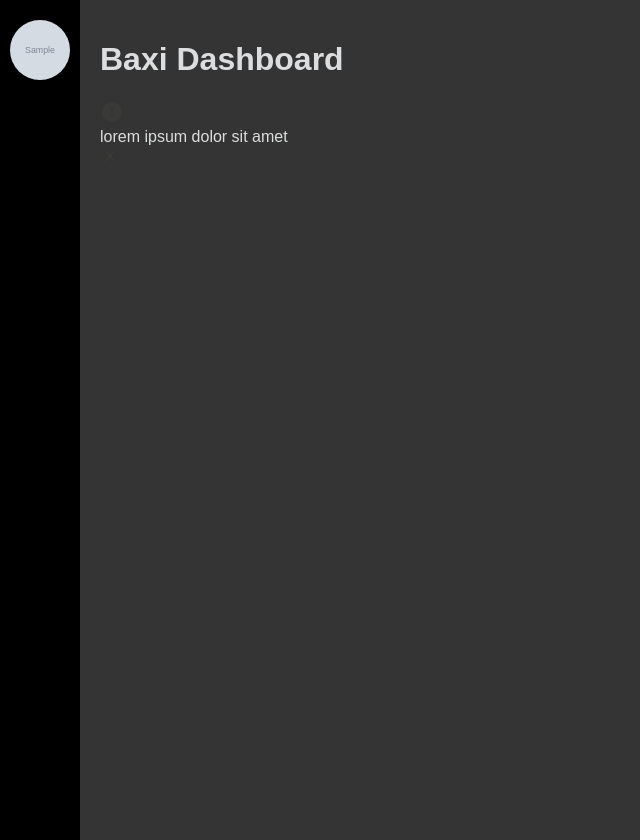
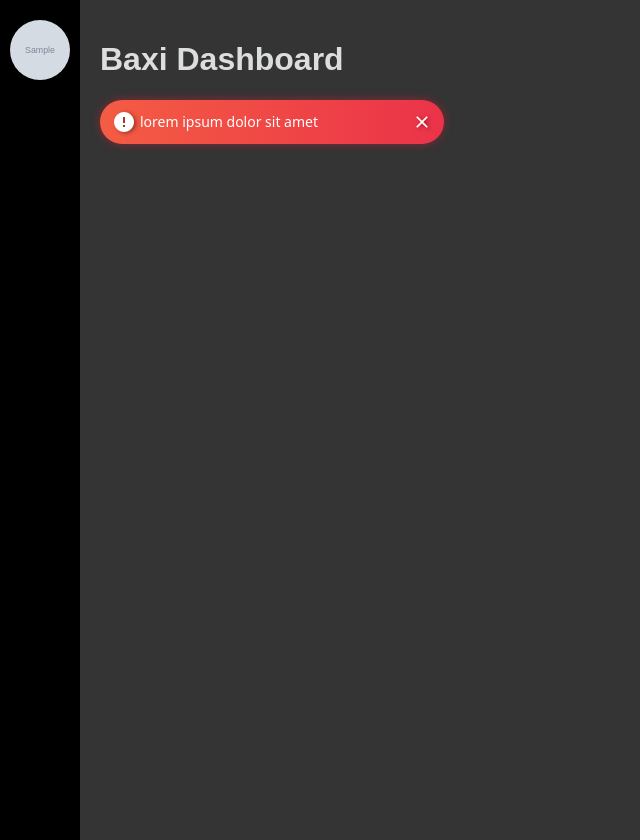
Before and after one commit to Matti-Krebelder/Baxi-Dash, a Python web app: template Templates/dashboard.html in a window 1280 px wide. Shown: the whole page, without its empty margins (0-640 px from the left). Run offline with Jinja, Linux system fonts and the light colour scheme; the template is opened without the code that fills it: most values are stand-ins (such as "Sample title", 1, 10 or a date in 2020); grey boxes marked "Sample" are stand-in pictures.

Commit message:
css notify update

```diff
--- a/Templates/dashboard.html
+++ b/Templates/dashboard.html
@@ -544,3 +544,50 @@
 </body>
 
 </html>
+
+<style>
+    .error {
+  font-family: system-ui, -apple-system, BlinkMacSystemFont, "Segoe UI", Roboto,
+    Oxygen, Ubuntu, Cantarell, "Open Sans", "Helvetica Neue", sans-serif;
+  width: 320px;
+  padding: 12px;
+  display: flex;
+  flex-direction: row;
+  align-items: center;
+  justify-content: start;
+  border-radius: 50px;
+  background: -webkit-linear-gradient(to right, #f45c43, #eb3349);
+  background: linear-gradient(to right, #f45c43, #eb3349);
+  box-shadow: 0 0px 10px #de1c3280;
+}
+
+.error__icon {
+  width: 20px;
+  height: 20px;
+  transform: translateY(-2px);
+  margin-right: 8px;
+  filter: drop-shadow(2px 1px 2px rgb(0 0 0 / 0.4));
+}
+
+.error__icon path {
+  fill: #fff;
+}
+
+.error__title {
+  font-weight: 500;
+  font-size: 14px;
+  color: #fff;
+}
+
+.error__close {
+  width: 20px;
+  height: 20px;
+  cursor: pointer;
+  margin-left: auto;
+  filter: drop-shadow(2px 1px 2px rgb(0 0 0 / 0.4));
+}
+
+.error__close path {
+  fill: #fff;
+}
+</style>
```
